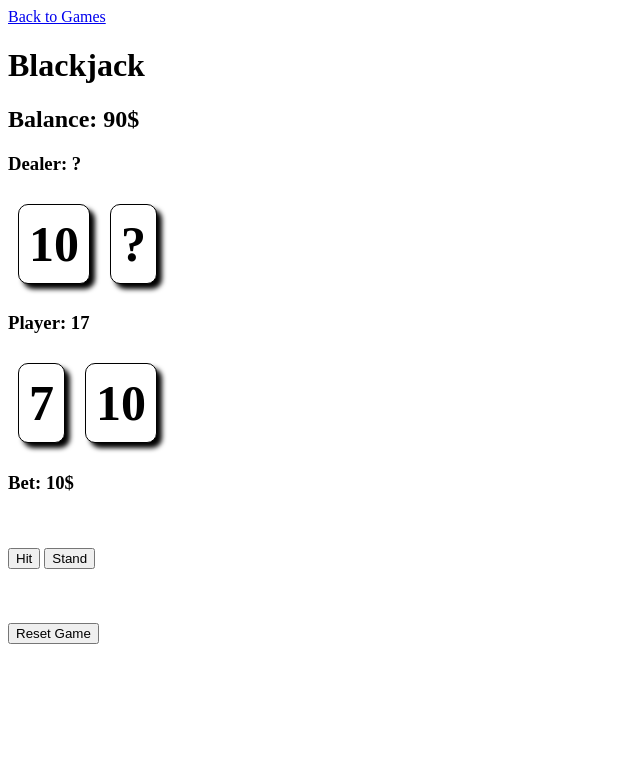
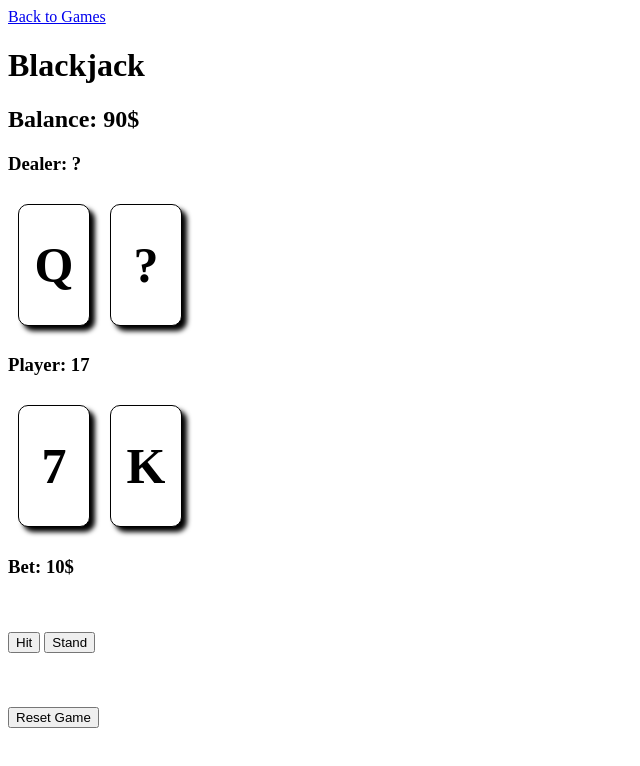
Before and after one commit to fredjarjour/Games, a plain HTML site: page Blackjack/index.html in a window 1280 px wide. Both pictures are taken after a click on the button "Deal Cards". Shown: the whole page, without its empty margins (0-640 px from the left). Drawn offline with Linux system fonts and the light colour scheme.

Commit message:
Added nicer card display for blackjack

```diff
--- a/Blackjack/script.js
+++ b/Blackjack/script.js
@@ -1,4 +1,5 @@
-const cards = [1,2,3,4,5,6,7,8,9,10,10,10,10];
+const cards_value =   [ 1 , 2 , 3 , 4 , 5 , 6 , 7 , 8 , 9 , 10 , 10, 10, 10];
+const cards_display = ["A","2","3","4","5","6","7","8","9","10","J","Q","K"];
 
 let player_cards = [];
 let dealer_cards = [];
@@ -6,18 +7,17 @@ let dealer_cards = [];
 let balance = 100;
 
 function draw_card() {
-  return cards[Math.floor(Math.random() * cards.length)];
+  return Math.floor(Math.random() * cards_value.length);
 }
 
 function display_hand(hand) {
-  let sum = 0;
+  let sum = calculate_hand(hand);
   let ace = false;
 
   for (let i = 0; i < hand.length; i++) {
-    if (hand[i] === 1) {
+    if (cards_display[hand[i]] === "A") {
       ace = true;
     }
-    sum += hand[i];
   }
 
   if (sum == 21) {
@@ -36,10 +36,10 @@ function calculate_hand(hand) {
   let ace = false;
 
   for (let i = 0; i < hand.length; i++) {
-    if (hand[i] === 1) {
+    if (cards_display[hand[i]] === "A") {
       ace = true;
     }
-    sum += hand[i];
+    sum += cards_value[hand[i]];
   }
 
   if (ace && sum + 10 <= 21) {
@@ -79,10 +79,10 @@ function deal_cards() {
   dealer_hand.innerHTML = "";
 
   for (let i = 0; i < player_cards.length; i++) {
-    player_hand.innerHTML += `<p>${player_cards[i]}</p>`;
+    player_hand.innerHTML += `<p>${cards_display[player_cards[i]]}</p>`;
   }
 
-  dealer_hand.innerHTML += `<p>${dealer_cards[0]}</p>`;
+  dealer_hand.innerHTML += `<p>${cards_display[dealer_cards[0]]}</p>`;
   dealer_hand.innerHTML += `<p>?</p>`;
 
   player_text.innerHTML = `Player: ${display_hand(player_cards)}`;
@@ -100,7 +100,7 @@ function hit() {
   const player_text = document.getElementById('player');
 
   player_cards.push(draw_card());
-  player_hand.innerHTML += `<p>${player_cards[player_cards.length - 1]}</p>`;
+  player_hand.innerHTML += `<p>${cards_display[player_cards[player_cards.length - 1]]}</p>`;
   player_text.innerHTML = `Player: ${display_hand(player_cards)}`;
 
   if (calculate_hand(player_cards) > 21) {
@@ -120,14 +120,14 @@ function stand() {
   dealer_hand.innerHTML = "";
 
   for (let i = 0; i < dealer_cards.length; i++) {
-    dealer_hand.innerHTML += `<p>${dealer_cards[i]}</p>`;
+    dealer_hand.innerHTML += `<p>${cards_display[dealer_cards[i]]}</p>`;
   }
 
   dealer_text.innerHTML = `Dealer: ${display_hand(dealer_cards)}`;
 
   while (calculate_hand(dealer_cards) < 17) {
     dealer_cards.push(draw_card());
-    dealer_hand.innerHTML += `<p>${dealer_cards[dealer_cards.length - 1]}</p>`;
+    dealer_hand.innerHTML += `<p>${cards_display[dealer_cards[dealer_cards.length - 1]]}</p>`;
     dealer_text.innerHTML = `Dealer: ${display_hand(dealer_cards)}`;
   }
 
--- a/Blackjack/style.css
+++ b/Blackjack/style.css
@@ -9,4 +9,7 @@ p {
   background-color: white;
   border-radius: 10px;
   box-shadow: 5px 5px 5px black;
+  width: 50px;
+  height: 100px;
+  line-height: 100px;
 }
```
